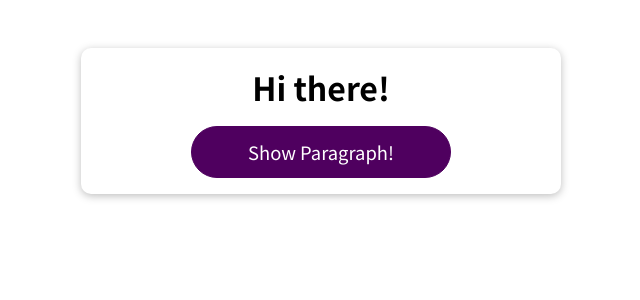
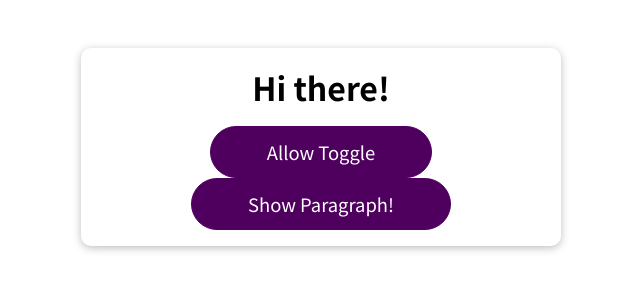
Before and after one commit to SergikEnergy/react-shwarzmuller, a React (Vite) app in the folder first-part/: page / in a window 1280 px wide. Shown: the top 300 px of the page, without its empty margins (319-959 px from the left). Built offline with nearby package versions, Linux system fonts and the light colour scheme.

Commit message:
feat: show that parametr inside useCalback without dependency never change

```diff
--- a/first-part/src/App.jsx
+++ b/first-part/src/App.jsx
@@ -6,19 +6,28 @@ import DemoOutput from './components/Demo/DemoOutput';
 
 function App() {
   const [show, setShow] = useState(false);
+  const [allowToggle, setAllowToggle] = useState(false);
 
   const toggleHandler = useCallback(() => {
-    setShow((prev) => !prev);
+    if (allowToggle) {
+      setShow((prev) => !prev);
+    }
   }, []);
   //useCallback allows to store function during components execution
   //empty array of dependencies guarantee react that inside callback function won't be change
+  // if we have some variables inside useCallback - react store them in your external store and never change it - this is the reason of using dependency array that show react when change this variables in your store and reassign the function
+
+  const allowToggling = () => {
+    setAllowToggle(true);
+  };
 
   console.log('App RUNNING');
 
   return (
     <div className='app'>
       <h1>Hi there!</h1>
-      <DemoOutput show={false} />
+      <DemoOutput show={show} />
+      <MemoButton onClick={allowToggling}>Allow Toggle</MemoButton>
       <MemoButton onClick={toggleHandler}>Show Paragraph!</MemoButton>
       {/*memo button was running again because props get an object with function toggleHandler and function is every time a new object and {}!=={} in JS every time because it is no primitive value in JS*/}
     </div>
```
